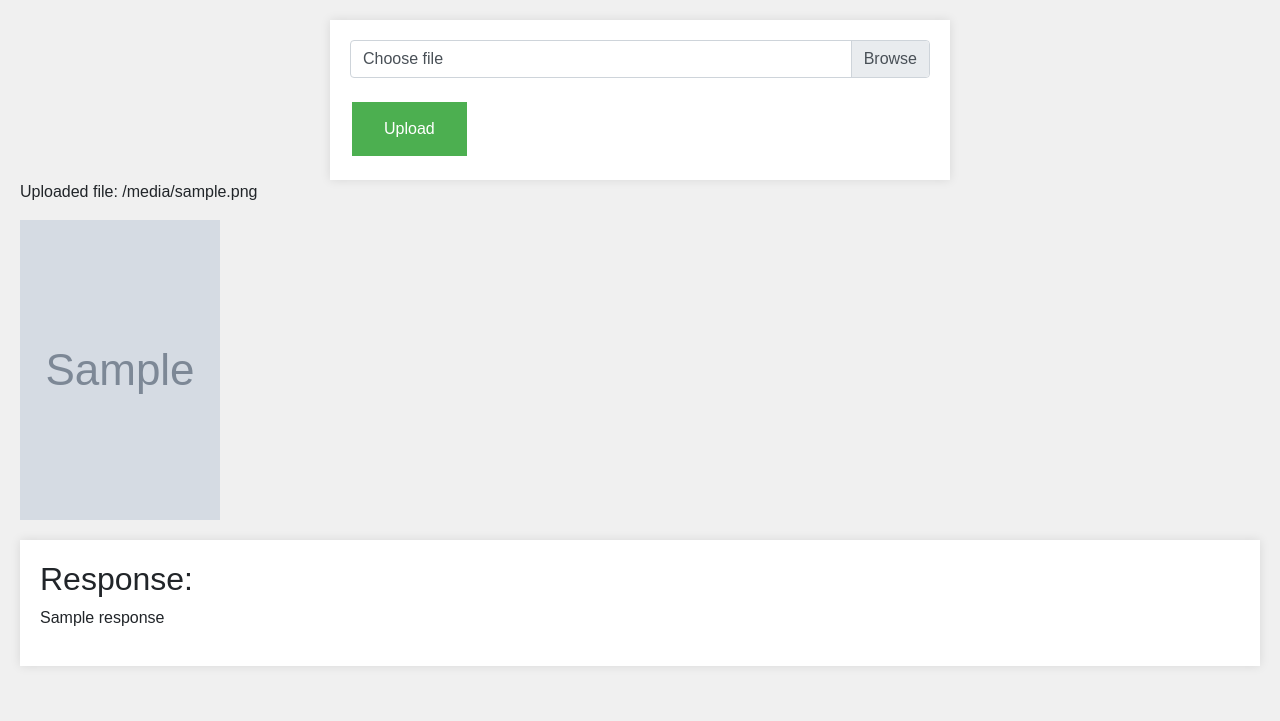
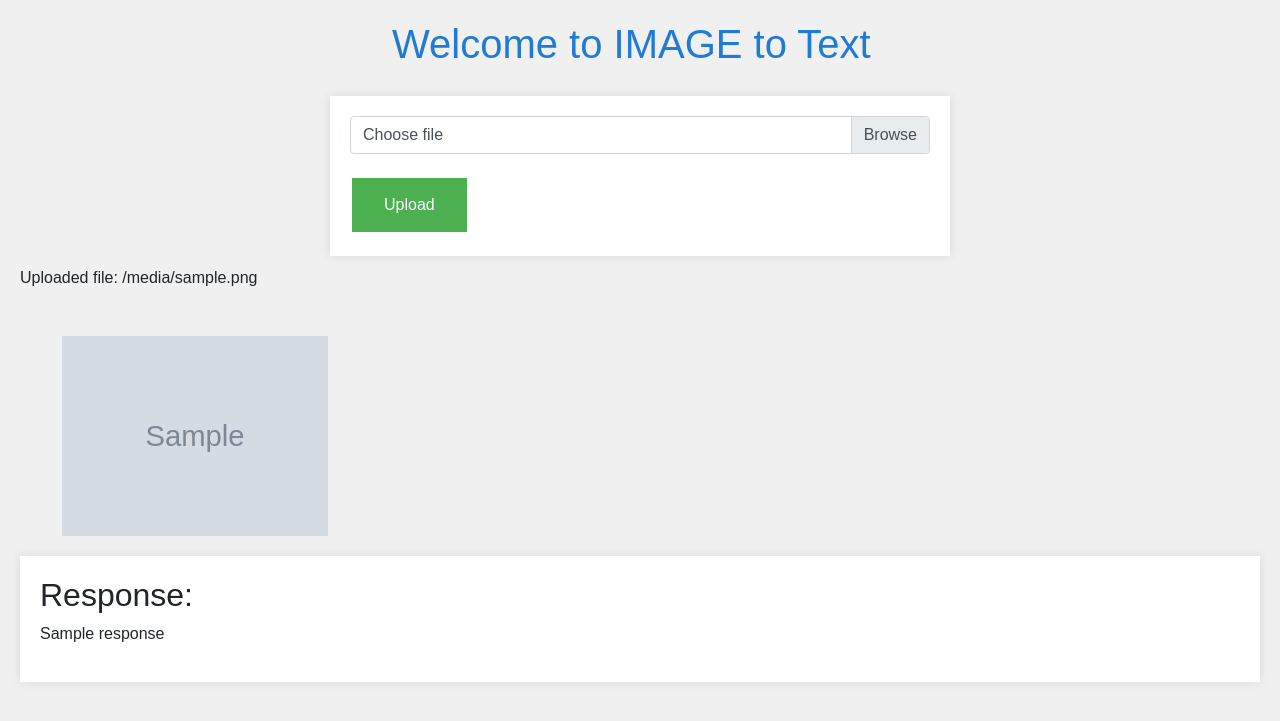
Before and after one commit to samina265/finalproject, a Django app: template finalproject/templates/upload.html in a window 1280 px wide. Shown: the top 721 px of the page. Run offline with Django 5.2, Linux system fonts and the light colour scheme; the template is opened without the code that fills it: most values are stand-ins (such as "Sample title", 1, 10 or a date in 2020); grey boxes marked "Sample" are stand-in pictures; some libraries are stand-ins or nearby versions.

Commit message:
update and modify the code

```diff
--- a/finalproject/finalproject/urls.py
+++ b/finalproject/finalproject/urls.py
@@ -1,14 +1,15 @@
 from django.contrib import admin
 from django.urls import path,include
 from app1 import views
+from django.conf import settings
+from django.conf.urls.static import static
 
 from imageapp.views import upload_image
 urlpatterns = [
     path('admin/', admin.site.urls),
-    path('', views.login_or_signup, name='login_or_signup'),  # Handle both registration and login
+    path('', views.login_or_signup, name='login_or_signup'),
     path('home/', views.home, name='home'),
     path('login_or_signup/', views.login_or_signup, name='login_or_signup'),
     path('upload/', upload_image, name='upload_image'),
     path('main/', views.main, name='main'),
-    #path('password-reset/', include('django.contrib.auth.urls')),  # Include Django's built-in password reset URLs
-]
+]+ static(settings.MEDIA_URL, document_root=settings.MEDIA_ROOT)
--- a/finalproject/static/css/style.css
+++ b/finalproject/static/css/style.css
@@ -267,11 +267,6 @@ body{
     transform: scale(0.9);
 }
 
-
-
-/* ====== Image Layer ===== */
-
-
 /* ======== Responsive ======== */
 @media(max-width: 892px){
     .form-container{
--- a/finalproject/templates/upload.html
+++ b/finalproject/templates/upload.html
@@ -9,13 +9,18 @@
             padding: 20px;
             font-family: Arial, sans-serif;
         }
+        h1{
+            padding-left: 30%;
+            padding-bottom: 20px;
+            color: #207bd5;
+        }
         form {
             background-color: #fff;
             padding: 20px;
             margin-bottom: 20px;
             box-shadow: 0px 0px 10px rgba(0,0,0,0.1);
-            width: 50%; /* Set form width */
-            margin: auto; /* Center form */
+            width: 50%;
+            margin: auto;
         }
         img {
             width: 200px;
@@ -27,7 +32,7 @@
             margin-bottom: 20px;
         }
         button {
-            background-color: #4CAF50; /* Green */
+            background-color: #4CAF50;
             border: none;
             color: white;
             padding: 15px 32px;
@@ -42,10 +47,25 @@
         button:hover {
             background-color: #45a049;
         }
+        img {
+            width: 350px;
+            height: 200px;
+            object-fit: contain;
+        }
+        pre {
+            white-space: pre-wrap;
+            white-space: -moz-pre-wrap;
+            white-space: -pre-wrap;
+            white-space: -o-pre-wrap;
+            word-wrap: break-word;
+            font-family: Arial, sans-serif;
+            font-size: 16px;
+        }
     </style>
     <script src="https://ajax.googleapis.com/ajax/libs/jquery/3.5.1/jquery.min.js"></script>
 </head>
 <body>
+    <h1>Welcome to IMAGE to Text</h1>
     <form method="post" enctype="multipart/form-data">
         {% csrf_token %}
         <div class="custom-file">
@@ -55,17 +75,20 @@
         <button type="submit">Upload</button>
     </form>
     {% if filename %}
+    <div style="padding-top: 10px; padding-right: 20px; padding-bottom: 30px;">
         <p>Uploaded file: {{ filename }}</p>
+    </div>
     {% endif %}
+
     {% if uploaded_file %}
         <img src="{{ uploaded_file }}" alt="Uploaded Image">
     {% endif %}
 
     {% if response %}
-        <div style="background-color: #fff; padding: 20px; box-shadow: 0px 0px 10px rgba(0,0,0,0.1);">
-            <h2>Response:</h2>
-            <p>{{ response }}</p>
-        </div>
+    <div style="background-color: #fff; padding: 20px; box-shadow: 0px 0px 10px rgba(0,0,0,0.1);">
+        <h2>Response:</h2>
+        <pre>{{ response }}</pre>
+    </div>
     {% endif %}
     <script>
     $(document).ready(function(){
```
Also changed, not shown: finalproject/app1/views.py (+4 -31 lines), finalproject/finalproject/settings.py (+4 -9 lines), finalproject/templates/home.html (+8 -8 lines), finalproject/templates/index.html (+1 -21 lines), finalproject/media/azure_data_03.PNG (added), finalproject/media/azure_data_03_gdFYmb2.PNG (added), finalproject/media/dataset_0.PNG (added), finalproject/media/dataset_0_lNG4ksp.PNG (added), finalproject/media/form.PNG (added), finalproject/media/instance-segment.PNG (renamed from finalproject/instance-segment.PNG), finalproject/media/instance-segment_3zxS2bt.PNG (added), finalproject/media/instance-segment_BcbrpfY.PNG (added), finalproject/media/instance-segment_PeMDFXi.PNG (added), finalproject/media/sabe.PNG (added), 3 more files.
